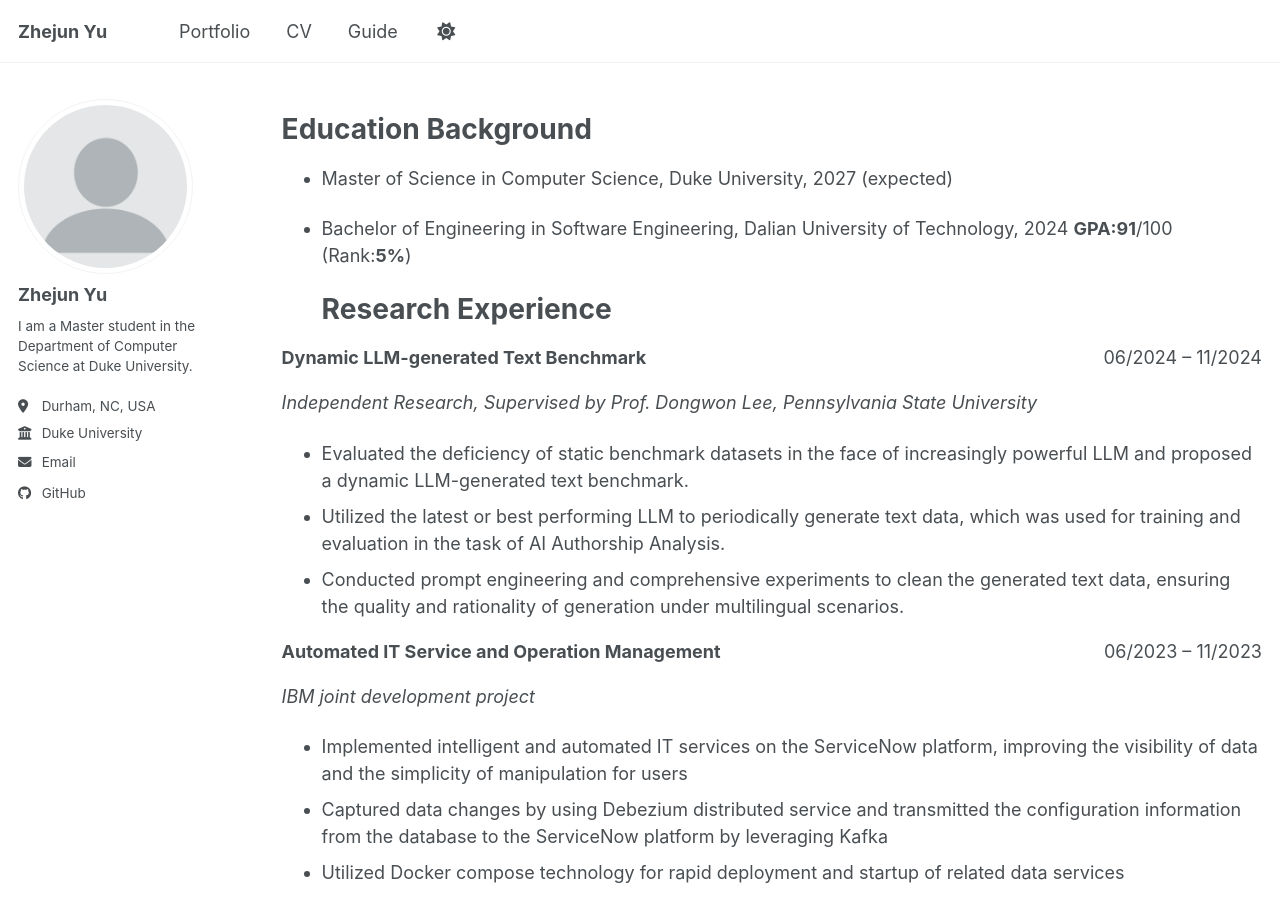
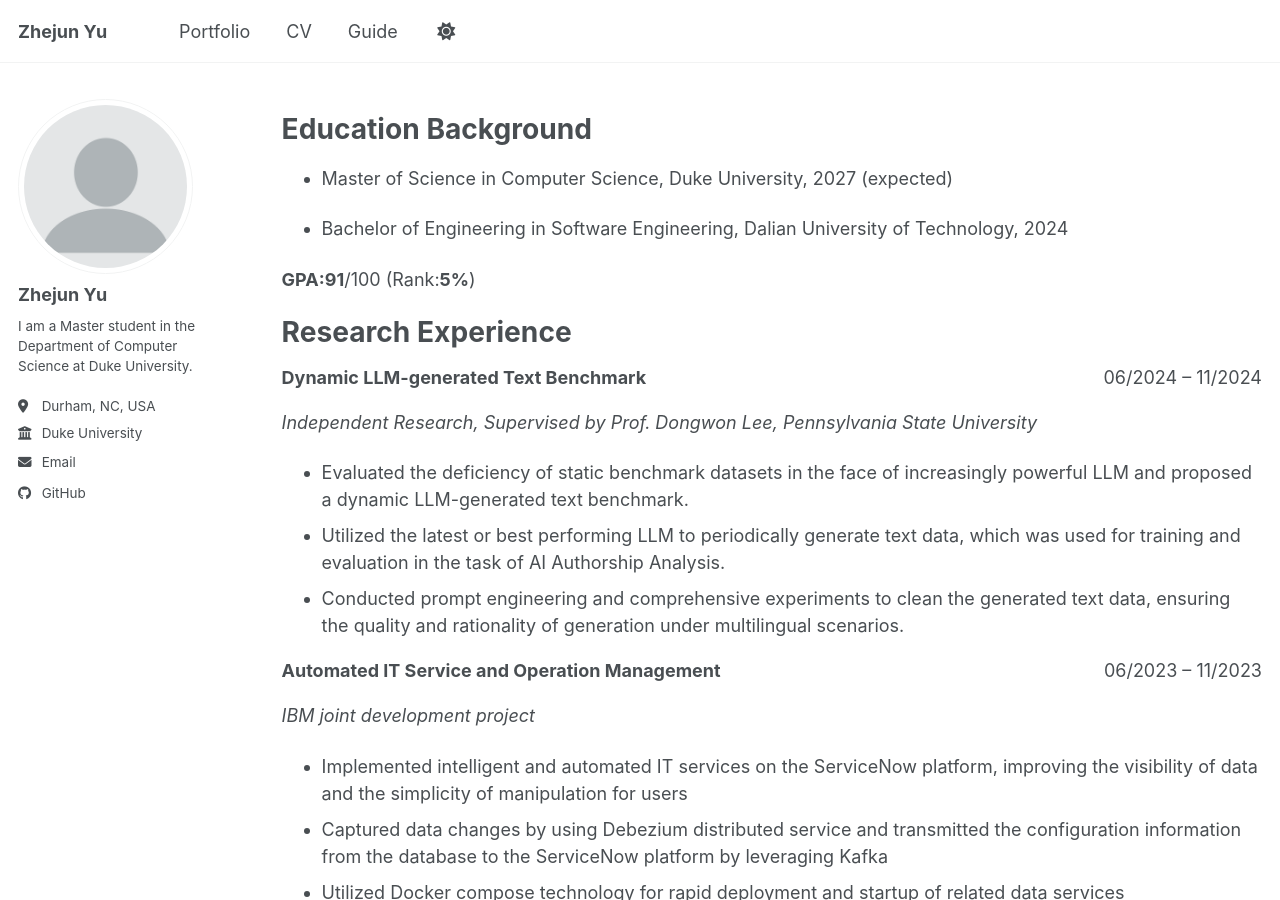
Before and after one commit to unknownyouth/unknownyouth.github.io, a Jekyll site: the page built from _pages/cv.md, in a window 1280 px wide and 900 px high. Built offline with Jekyll 4.4.1, drawn with Linux system fonts in a browser that asks for light colours; a script bundle is joined from its source files by our own code; library files that are not in the unit come from our copies.

Commit message:
Adjust format

```diff
--- a/_pages/cv.md
+++ b/_pages/cv.md
@@ -14,8 +14,11 @@ Education Background
 * Master of Science in Computer Science, Duke University, 2027 (expected)
 
 * Bachelor of Engineering in Software Engineering, Dalian University of Technology, 2024
+
 **GPA:91**/100 (Rank:**5%**)
-# Research Experience
+
+Research Experience
+======
 <!-- **Dynamic LLM-generated Text Benchmark** \| 06/2024 – 11/2024 -->
 
 <div style="display: flex; justify-content: space-between;">
```
